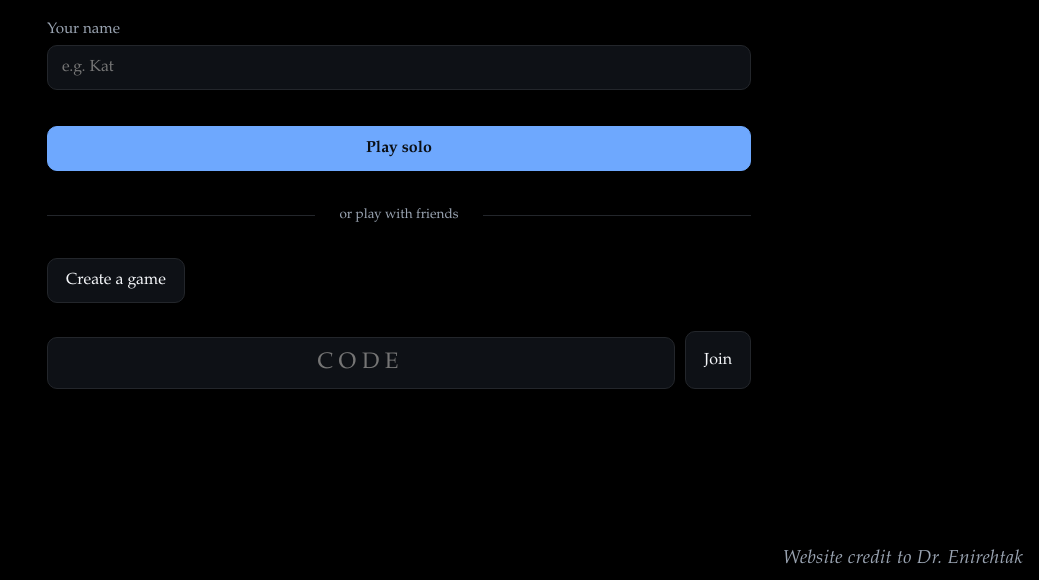
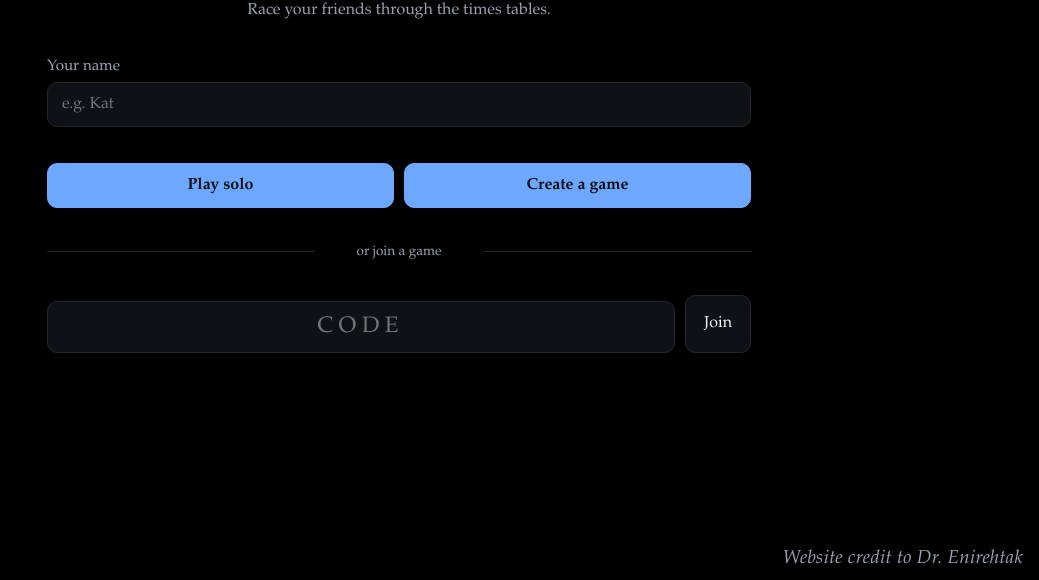
Before and after one commit to johnwick1201/multiplication-game, a plain HTML site: page index.html in a window 1280 px wide. Shown: the part 220-800 px from the top of the page, without its empty margins (241-1280 px from the left). Drawn offline with Linux system fonts and the light colour scheme; no server answers.

Commit message:
Home: put Play solo and Create a game side by side, equal width
Co-Authored-By: Claude Opus 4.8 (1M context) <noreply@anthropic.com>

```diff
--- a/index.html
+++ b/index.html
@@ -21,13 +21,10 @@
 
       <div class="row">
         <button id="btn-solo" class="primary">Play solo</button>
+        <button id="btn-create" class="primary">Create a game</button>
       </div>
 
-      <div class="divider"><span>or play with friends</span></div>
-
-      <div class="row">
-        <button id="btn-create">Create a game</button>
-      </div>
+      <div class="divider"><span>or join a game</span></div>
 
       <div class="row">
         <input id="join-code" type="text" maxlength="4" placeholder="CODE" class="code-input" autocomplete="off" />
```
